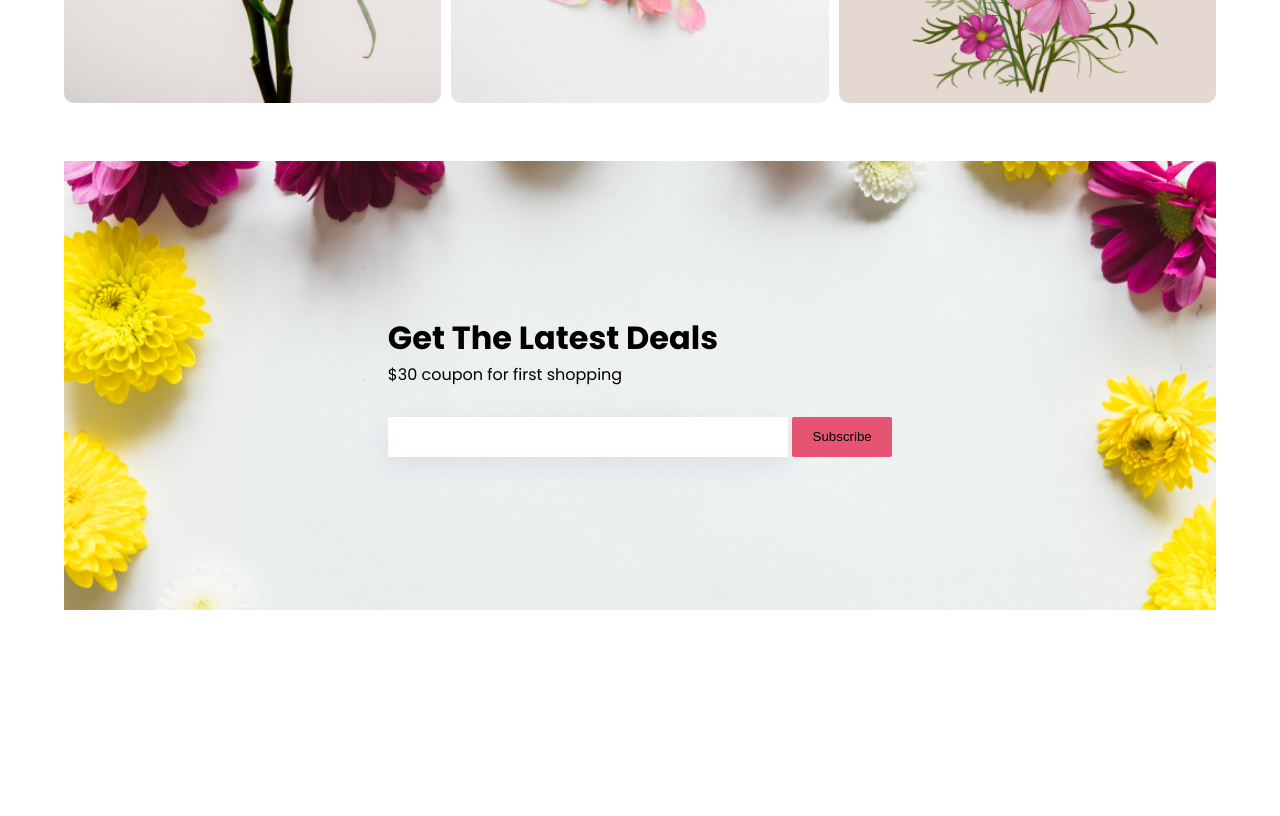
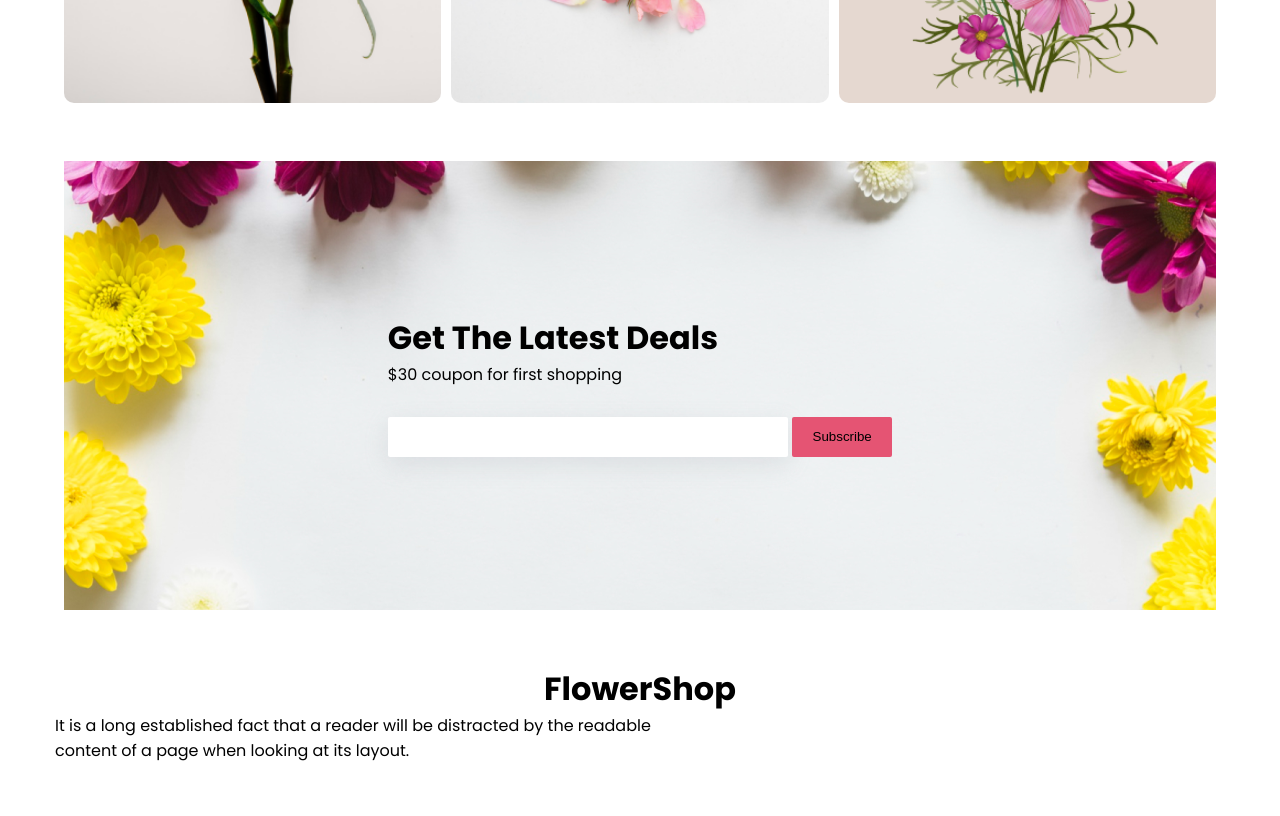
Before and after one commit to Arifulit/flower-shop-conceptual, a plain HTML site: page index.html in a window 1280 px wide. Shown: the part 2997-3813 px from the top of the page. Before the commit the page ends 3607 px from the top, so only its background shows below. Drawn offline with Linux system fonts and the light colour scheme.

Commit message:
flowershop

```diff
--- a/index.html
+++ b/index.html
@@ -119,6 +119,10 @@
 
     <footer>
 
+        <div class="flower-shop">
+            <h1>Flower<span>Shop</span></h1>
+            <p>It is a long established fact that a reader will be distracted by the readable <br> content of a page when looking at its layout.</p>
+        </div>
     </footer>
 
 </body>
--- a/styles/style.css
+++ b/styles/style.css
@@ -215,3 +215,22 @@ featured-image-container {
     align-items: center;
 
   }
+  .flower-shop{
+
+    margin: 5px;
+    padding: 50px;
+
+
+
+  }
+.flower-shop h1{
+    text-align: center;
+
+
+}
+flower-shop p{
+
+    color: white;
+
+
+}
```
